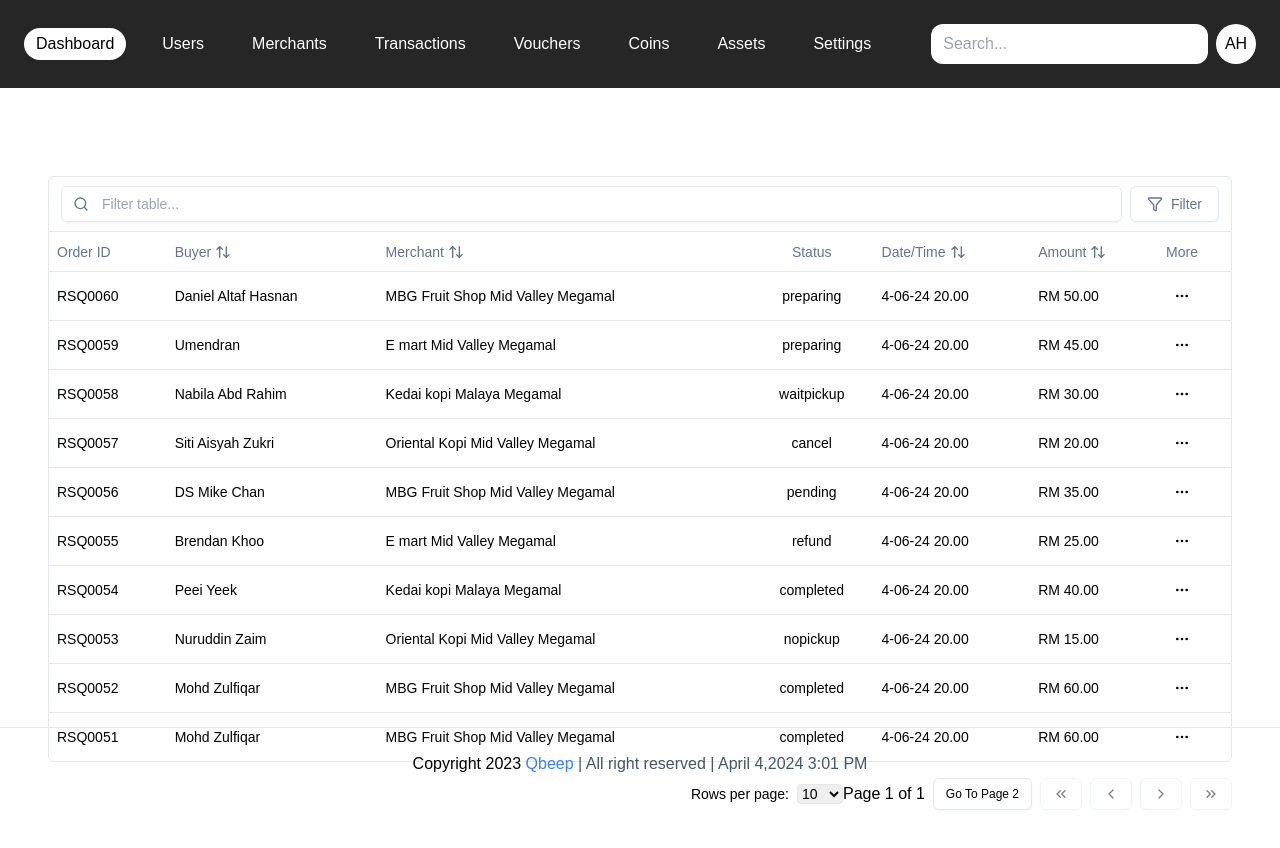
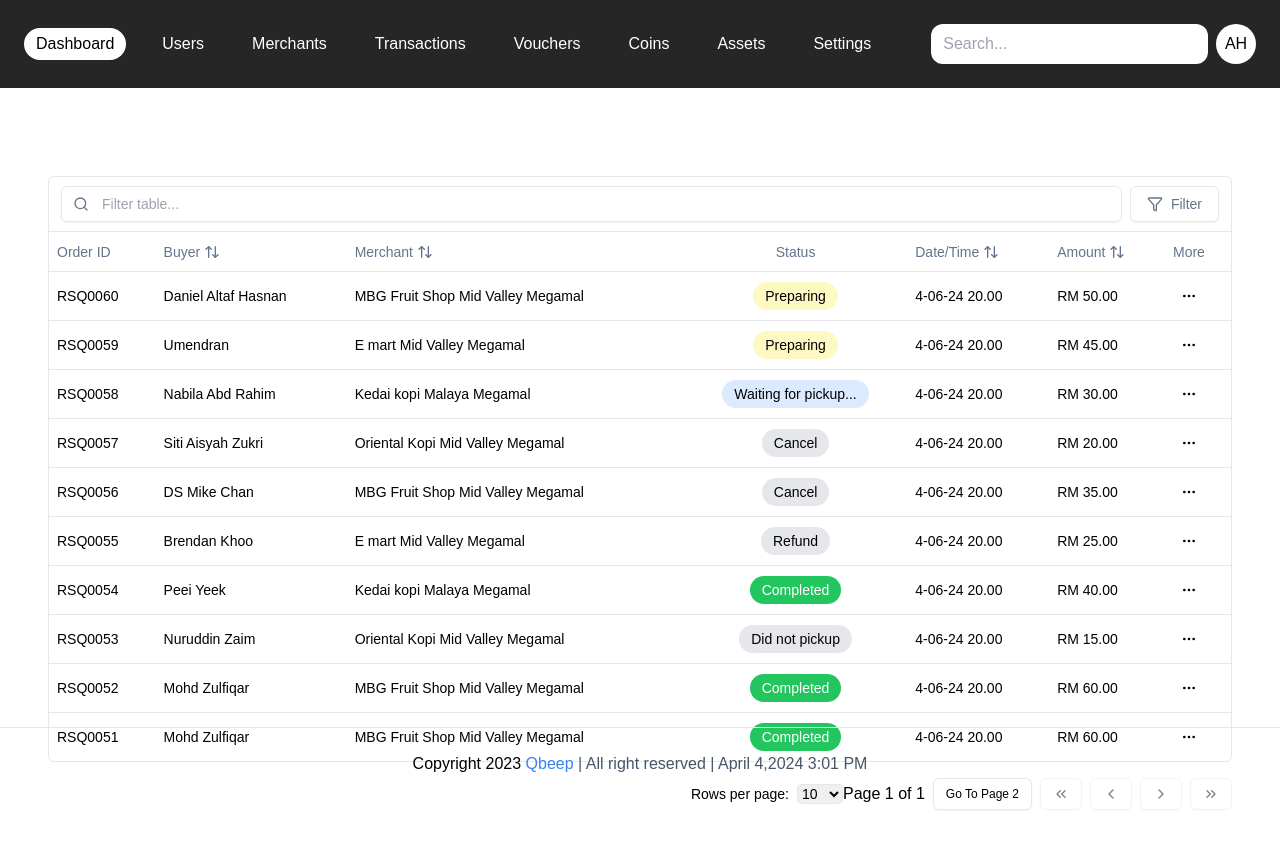
Before and after one commit to rulkimi/orders-dashboard, a Next.js app: page /orders in a window 1280 px wide. Shown: the top 848 px of the page. Built offline with nearby package versions, Linux system fonts and the light colour scheme.

Commit message:
add status badge styles

```diff
--- a/app/orders/columns.tsx
+++ b/app/orders/columns.tsx
@@ -22,6 +22,8 @@ export type Order = {
   amount: number
   date: string
 }
+
+export type OrderStatus = Order["status"]
 
 export const columns: ColumnDef<Order>[] = [
   {
@@ -55,9 +57,6 @@ export const columns: ColumnDef<Order>[] = [
     header: ({ column }) => {
       return <div className="text-center">Status</div>
     },
-    cell: ({ row }) => {
-      return <div className="text-center">{row.getValue("status")}</div>
-    }
   },
   {
     accessorKey: "date",
--- a/app/orders/data-table.tsx
+++ b/app/orders/data-table.tsx
@@ -46,6 +46,29 @@ interface DataTableProps<TData, TValue> {
   columns: ColumnDef<TData, TValue>[]
   data: TData[]
 }
+
+import { OrderStatus } from "./columns"
+
+const getStatusStyles = (status: OrderStatus) => {
+  switch (status) {
+    case "preparing":
+      return { styleClass: "bg-yellow-100", text: "Preparing" };
+    case "waitpickup":
+      return { styleClass: "bg-blue-100", text: "Waiting for pickup..." };
+    case "completed":
+      return { styleClass: "bg-green-500 text-white", text: "Completed" };
+    case "cancel":
+      return { styleClass: "bg-gray-200", text: "Cancel" };
+    case "pending":
+      return { styleClass: "bg-gray-200", text: "Cancel" };
+    case "refund":
+      return { styleClass: "bg-gray-200", text: "Refund" };
+    case "nopickup":
+      return { styleClass: "bg-gray-200", text: "Did not pickup" };
+    default:
+      return { styleClass: "bg-gray-200", text: "Unknown" };
+  }
+};
 
 export function DataTable<TData, TValue>({
   columns,
@@ -150,14 +173,31 @@ export function DataTable<TData, TValue>({
                 <TableRow key={row.id}>
                   {row.getVisibleCells().map((cell) => (
                     <TableCell key={cell.id}>
-                      {flexRender(cell.column.columnDef.cell, cell.getContext())}
+                      {cell.column.id === "status" ? (
+                        (() => {
+                          const value = cell.getValue() as OrderStatus;
+                          const { styleClass, text } = getStatusStyles(value);
+                          return (
+                            <div className="flex justify-center">
+                              <span className={`${styleClass} px-3 py-1 rounded-full`}>
+                                {text}
+                              </span>
+                            </div>
+                          );
+                        })()
+                      ) : (
+                        flexRender(cell.column.columnDef.cell, cell.getContext())
+                      )}
                     </TableCell>
                   ))}
                 </TableRow>
               ))
             ) : (
               <TableRow>
-                <TableCell colSpan={table.getVisibleLeafColumns().length} style={{ textAlign: "center" }}>
+                <TableCell
+                  colSpan={table.getVisibleLeafColumns().length}
+                  style={{ textAlign: "center" }}
+                >
                   No data available
                 </TableCell>
               </TableRow>
```
